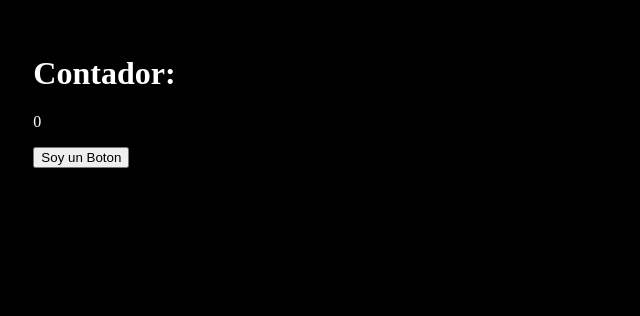
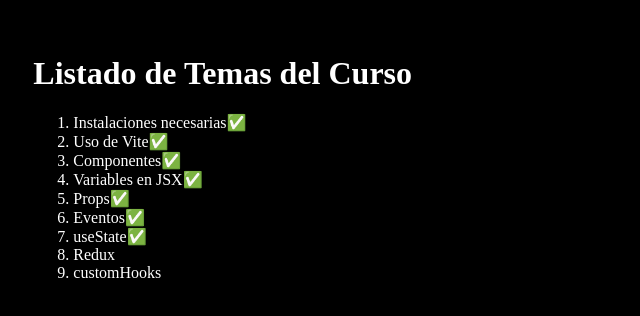
Before and after one commit to TomasGomezWagner/Proyecto-REACT, a React (Vite) app: page / in a window 1280 px wide. Shown: the top 316 px of the page, without its empty margins (0-640 px from the left). Built offline with nearby package versions, Linux system fonts and the light colour scheme.

Commit message:
Se cambio el nombre del componente ListadoApp

```diff
--- /dev/null
+++ b/src/ListadoConCondicional.jsx
@@ -0,0 +1,30 @@
+const Items = ({nombre, visto}) => {// con la tecla de windows y punto('.') podes poner emojis
+    return(
+        <li>
+            {nombre}
+            {visto && '✅' }
+        </li>
+    )
+}// (visto && 'algo') lo que hace es evaluar el primer elemento, si este el falso devuelve ese elemento(falso), de lo contrario devuelve el siguiente elemento
+// el if ternario es como php variable_a_evaluar ? resultado true : resultado false
+
+
+export const ListadoConCondicional = () => {
+  return (
+    <>
+        <h1>Listado de Temas del Curso</h1>
+        <ol>
+            <Items nombre="Instalaciones necesarias" visto={true}></Items>
+            <Items nombre="Uso de Vite" visto={true}></Items>
+            <Items nombre="Componentes" visto={true}></Items>
+            <Items nombre="Variables en JSX" visto={true}></Items>
+            <Items nombre="Props" visto={true}></Items>
+            <Items nombre="Eventos" visto={true}></Items>
+            <Items nombre="useState" visto={true}></Items>
+            <Items nombre="Redux" visto={false}></Items>
+            <Items nombre="customHooks" visto={false}></Items>
+        </ol>
+
+    </>
+  )
+}
--- a/src/main.jsx
+++ b/src/main.jsx
@@ -1,10 +1,10 @@
 import React from 'react'
 import ReactDOM from 'react-dom/client'
-import { ContadorApp } from './ContadorApp'
+import { ListadoConCondicional } from './ListadoConCondicional'
 import './styles.css'
 
 ReactDOM.createRoot(document.getElementById('root')).render(
   <React.StrictMode>
-    < ContadorApp value={0}/>
+    < ListadoConCondicional />
   </React.StrictMode>,
 )
```
